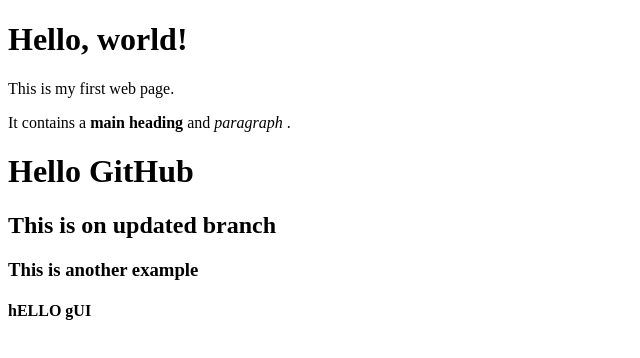
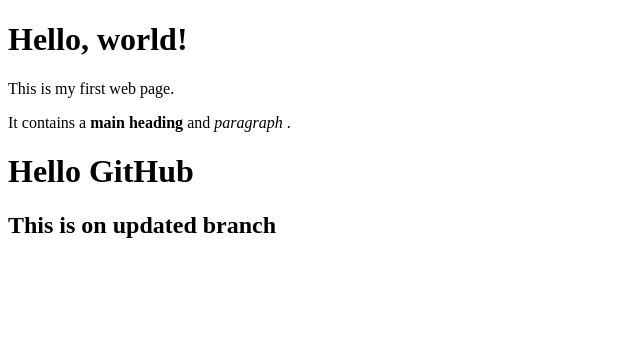
Before and after one commit to Kalyani-techlab/Project4-backup, a plain HTML site: page index.html in a window 1280 px wide. Shown: the whole page, without its empty margins (0-640 px from the left). Drawn offline with Linux system fonts and the light colour scheme.

```diff
--- a/index.html
+++ b/index.html
@@ -11,7 +11,6 @@
         </p>
         <h1>Hello GitHub</h1>
         <h2>This is on updated branch</h2>
-        <h3>This is another example</h3>
-        <h4>hELLO gUI</h4>
+
     </body>
 </html>
```
